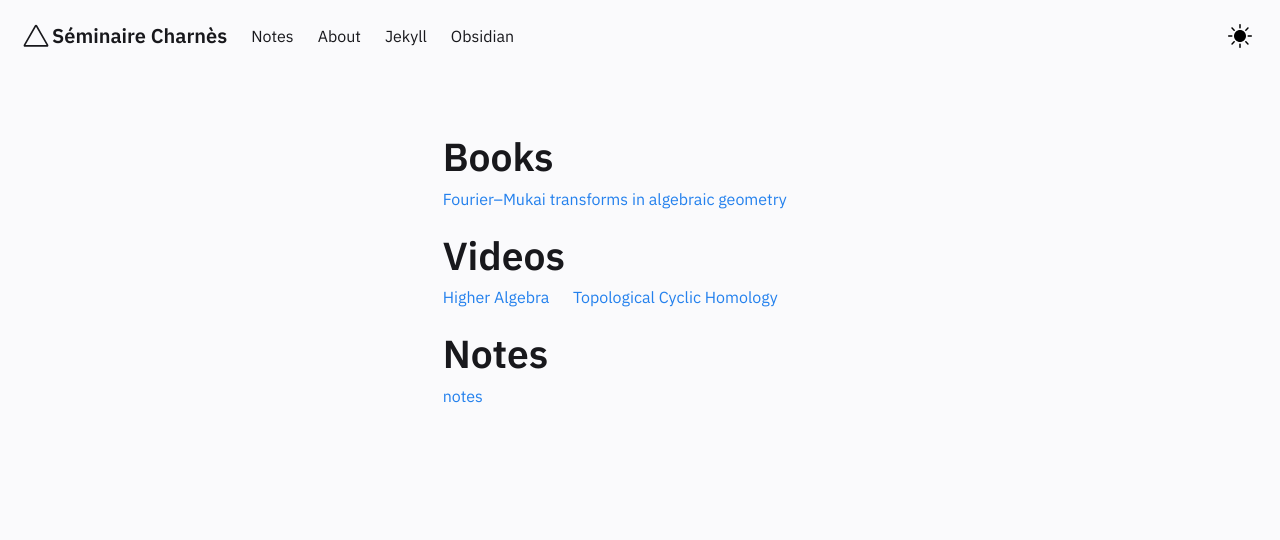
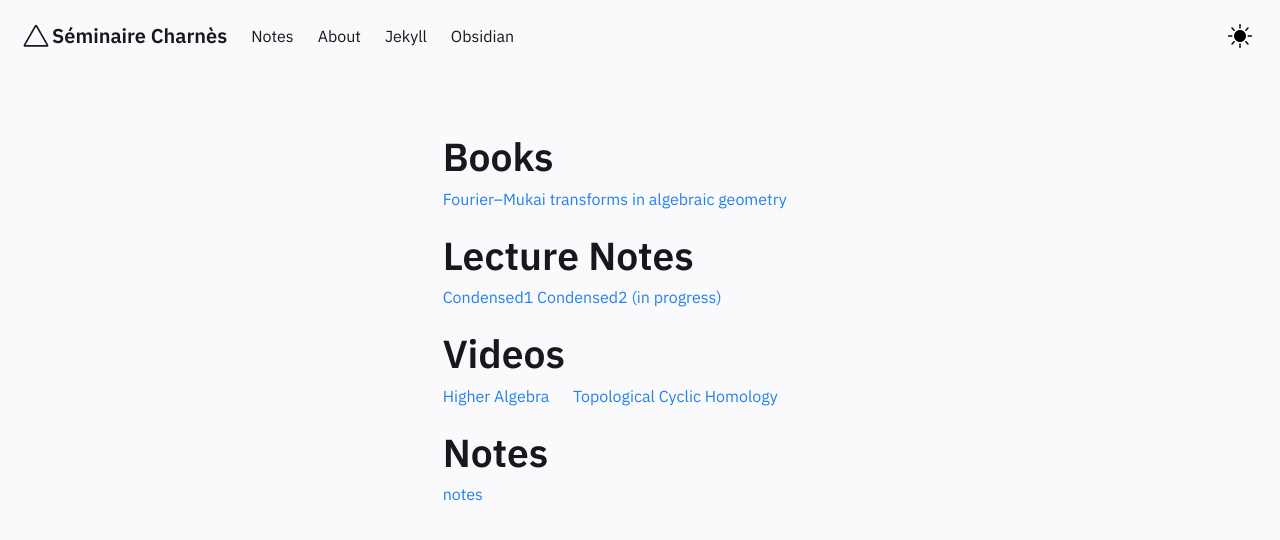
Before and after one commit to runxg/runxg.github.io, a Jekyll site: the page built from pages/index.md, in a window 1280 px wide. Shown: the top 540 px of the page. Built offline with Jekyll 4.4.1, drawn with Linux system fonts in a browser that asks for light colours.

Commit message:
Update Homepage.html

```diff
--- a/_includes/Homepage.html
+++ b/_includes/Homepage.html
@@ -8,6 +8,13 @@
             Details.
         </ol>
         </details>
+    </p>
+
+    <p>
+    <h1>Lecture Notes</h1>
+    <a href="https://www.math.uni-bonn.de/people/scholze/Condensed.pdf">Condensed1 </a>
+    <a href="https://people.mpim-bonn.mpg.de/scholze/Complex.pdf">Condensed2 (in progress) </a>
+
     </p>
 
     <p>
@@ -27,6 +34,7 @@
 
 
 
+
 {%- comment -%}
 * Jekyll Garden lets you build a digital garden of atomic notes (working notes) using Github pages from your Obsidian vault.
 * Check out <a href="../posts/features">Features </a> to know the the theme and, <a href="../posts/how-to"> Install and Setup </a> to know more.
```
